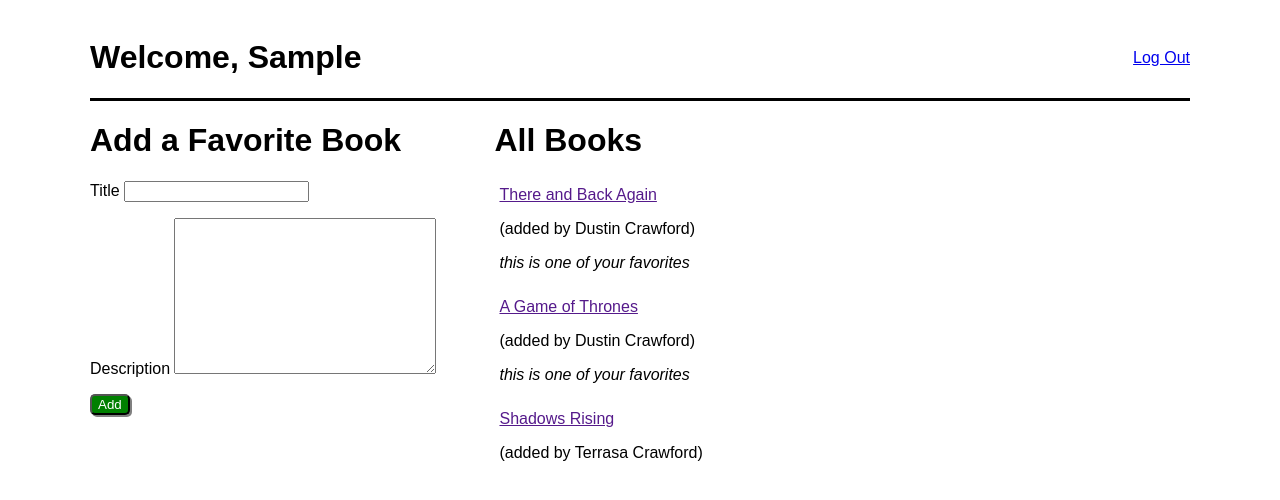
After one commit to dcrawford027/favorite_books, a Django app: template books_app/templates/books.html in a window 1280 px wide. The commit adds this page. Shown: the top 500 px of the page. Run offline with Django 3.2, Linux system fonts and the light colour scheme; the template is opened without the code that fills it: values that come from a table or form of the project are taken from there, others are empty; the visitor is signed in with stand-in values (Sample User, id 1); data comes from the database, SQL or seed files in the repository; both versions use the stored data as it was after the commit.

Commit message:
added the view books page, form, and validation

```diff
--- a/books_app/models.py
+++ b/books_app/models.py
@@ -42,6 +42,16 @@ class User(models.Model):
 
     objects = UserManager()
 
+class BookManager(models.Manager):
+    def add_book_validator(self, postData):
+        errors = {}
+        if len(postData['title']) < 1:
+            errors['title'] = "A title is required."
+        if len(postData['desc']) < 5:
+            errors['desc'] = "Description must be at least 5 chars."
+        return errors
+
+
 class Book(models.Model):
     title = models.CharField(max_length=255)
     desc = models.TextField()
@@ -50,3 +60,6 @@ class Book(models.Model):
     updated_at = models.DateTimeField(auto_now=True)
 
     uploaded_by_id = models.ManyToManyField(User, related_name="books_uploaded")
+    users_who_like = models.ManyToManyField(User, related_name="liked_books")
+
+    objects = BookManager()
--- a/books_app/static/css/style.css
+++ b/books_app/static/css/style.css
@@ -19,3 +19,24 @@ body {
     color: red;
     margin-left: 300px;
 }
+
+.container {
+    width: 1100px;
+    margin: 0 auto;
+    padding: 10px;
+}
+
+.navbar {
+    display: flex;
+    justify-content: space-between;
+    align-items: center;
+    border-bottom: 3px solid black;
+}
+
+.italicize {
+    font-style: italic;
+}
+
+.card {
+    padding: 5px;
+}
--- /dev/null
+++ b/books_app/templates/books.html
@@ -0,0 +1,56 @@
+<!DOCTYPE html>
+<html lang="en">
+<head>
+    <meta charset="UTF-8">
+    <meta name="viewport" content="width=device-width, initial-scale=1.0">
+    <title>Favorite Books</title>
+    {% load static %}
+    <link rel="stylesheet" href="{% static 'css/style.css' %}">
+</head>
+<body>
+    <div class="container">
+        <div class="navbar">
+            <h1>Welcome, {{ user.first_name }}</h1>
+            <a href="/logout">Log Out</a>
+        </div>
+        <div class="form-container">
+            <h1>Add a Favorite Book</h1>
+            <form action="/add_book" method="POST">
+                {% csrf_token %}
+                <p>
+                    Title
+                    <input type="text" name="title">
+                </p>
+                <p>
+                    Description
+                    <textarea name="desc" cols="30" rows="10"></textarea>
+                </p>
+                <button class="btn-login" type="submit">Add</button>
+            </form>
+        </div>
+        <div class="form-container">
+            <h1>All Books</h1>
+            {% for book in books %}
+                <div class="card">
+                    <a href="">{{ book.title }}</a>
+                    <p>(added by {{ book.uploaded_by_id.first.first_name }} {{ book.uploaded_by_id.first.last_name }})</p>
+                    {% for like in book.users_who_like.all %}
+                        {% if user.id == like.id %}
+                            <p class="italicize">this is one of your favorites</p>
+                        {% endif %}
+                    {% endfor %}
+                </div>
+            {% endfor %}
+        </div>
+        <div>
+            {% if messages %}
+                <ul class="messages">
+                    {% for message in messages %}
+                        <li {% if message.tags %} class="{{ message.tags }}"{% endif %}>{{ message }}</li>
+                    {% endfor %}
+                </ul>
+            {% endif %}
+        </div>
+    </div>
+</body>
+</html>
--- a/books_app/urls.py
+++ b/books_app/urls.py
@@ -5,4 +5,7 @@ urlpatterns = [
     path('', views.index),
     path('register', views.register),
     path('login', views.login),
+    path('books', views.books),
+    path('add_book', views.addBook),
+    path('logout', views.logout),
 ]
```
Also changed, not shown: books_app/views.py (+30 -1 lines), books_app/migrations/0002_book_users_who_like.py (added), db.sqlite3.
